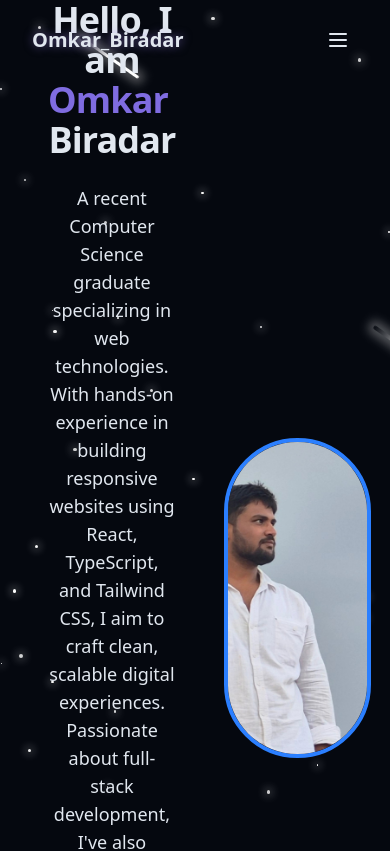
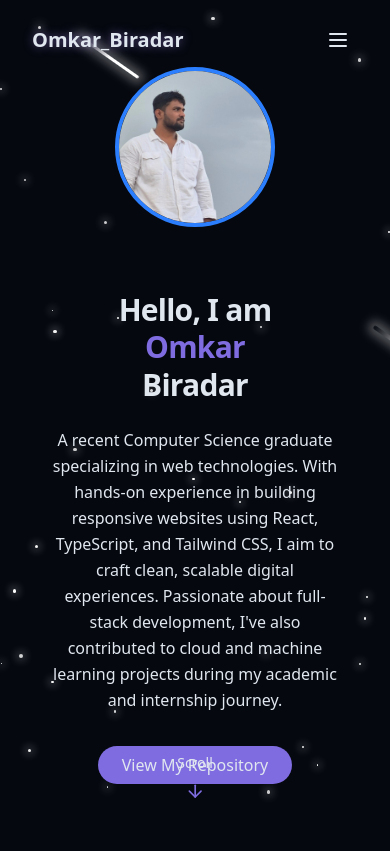
Before and after one commit to Om13884/my-portfolio, a React (Vite) app: page / in a window 390 px wide. Shown: the top 851 px of the page. Built offline with nearby package versions, Linux system fonts and the light colour scheme.

Commit message:
Fix: updated component path for Vercel build

```diff
--- a/src/components/HeroSection.jsx
+++ b/src/components/HeroSection.jsx
@@ -12,24 +12,18 @@ export const HeroSection = () => {
   return (
     <section
       id="hero"
-      className="relative min-h-screen flex items-center justify-center px-4"
+      className="relative min-h-screen flex items-center justify-center px-4 py-8"
     >
-      <div className="container max-w-6xl mx-auto flex items-center gap-12">
+      <div className="container max-w-6xl mx-auto flex flex-col-reverse md:flex-row items-center gap-8 md:gap-12 text-center md:text-left">
         {/* Left side - Text content */}
-        <div className="w-1/2 space-y-6">
-          <h1 className="text-4xl md:text-6xl font-bold tracking-tight">
-            <span className="opacity-0 animate-fade-in"> Hello, I am</span>
-            <span className="text-primary opacity-0 animate-fade-in-delay-1">
-              {" "}
-              Omkar
-            </span>
-            <span className="text-gradient ml-2 opacity-0 animate-fade-in-delay-2">
-              {" "}
-              Biradar
-            </span>
+        <div className="w-full md:w-1/2 space-y-6 flex flex-col items-center md:items-start">
+          <h1 className="text-3xl sm:text-4xl md:text-6xl font-bold tracking-tight leading-tight md:leading-tight">
+            <span className="block opacity-0 animate-fade-in">Hello, I am</span>
+            <span className="block text-primary opacity-0 animate-fade-in-delay-1">Omkar</span>
+            <span className="block text-gradient opacity-0 animate-fade-in-delay-2">Biradar</span>
           </h1>
 
-          <p className="text-lg md:text-xl text-muted-foreground max-2-2xl opacity-0 animate-fade-in-delay-3">
+          <p className="text-base sm:text-lg md:text-xl text-muted-foreground max-w-md md:max-w-2xl leading-relaxed opacity-0 animate-fade-in-delay-3">
             A recent Computer Science graduate specializing in web technologies. With hands-on experience in building responsive websites using React, TypeScript, and Tailwind CSS, I aim to craft clean, scalable digital experiences. Passionate about full-stack development, I've also contributed to cloud and machine learning projects during my academic and internship journey.
           </p>
 
@@ -41,32 +35,27 @@ export const HeroSection = () => {
         </div>
 
         {/* Right side - Photo */}
-        <div className="w-1/2 flex justify-center">
-          <div className={`w-80 h-80 rounded-full overflow-hidden border-4 ${isDarkMode ? 'border-blue-500' : 'border-orange-400'} relative group`}>
+        <div className="w-full md:w-1/2 flex justify-center mb-8 md:mb-0">
+          <div className={`w-40 h-40 sm:w-56 sm:h-56 md:w-80 md:h-80 rounded-full overflow-hidden border-4 ${isDarkMode ? 'border-blue-500' : 'border-orange-400'} relative group`}>
             {/* Glow effect */}
             <div className={`absolute -inset-8 ${isDarkMode ? 'bg-blue-500/80' : 'bg-orange-400/80'} blur-[100px] rounded-full group-hover:${isDarkMode ? 'bg-blue-500/90' : 'bg-orange-400/90'} transition-all duration-500`}></div>
-
             {/* Cloud-like elements for light mode */}
             {!isDarkMode && (
               <>
-                <div className="absolute -top-4 -left-4 w-16 h-16 bg-white/30 rounded-full blur-md animate-float-slow"></div>
-                <div className="absolute top-8 -right-4 w-20 h-20 bg-white/40 rounded-full blur-md animate-float-slow-delay"></div>
-                <div className="absolute -bottom-4 left-8 w-24 h-24 bg-white/30 rounded-full blur-md animate-float-slow-delay-2"></div>
+                <div className="absolute -top-4 -left-4 w-10 h-10 sm:w-16 sm:h-16 bg-white/30 rounded-full blur-md animate-float-slow"></div>
+                <div className="absolute top-8 -right-4 w-12 h-12 sm:w-20 sm:h-20 bg-white/40 rounded-full blur-md animate-float-slow-delay"></div>
+                <div className="absolute -bottom-4 left-8 w-16 h-16 sm:w-24 sm:h-24 bg-white/30 rounded-full blur-md animate-float-slow-delay-2"></div>
               </>
             )}
-
             {/* Photo container */}
             <div className="relative z-10 w-full h-full">
               {/* Orange circle */}
               <div className="absolute -inset-4 bg-orange-400/20 rounded-full blur-xl animate-pulse"></div>
-
               {/* Additional glow effects */}
               <div className="absolute -inset-2 bg-primary/20 rounded-full blur-lg"></div>
               <div className="absolute -inset-6 bg-orange-500/10 rounded-full blur-2xl"></div>
-
               {/* New glow effect */}
               <div className="absolute -inset-8 bg-orange-400/30 rounded-full blur-3xl animate-pulse-slow"></div>
-
               <img
                 src="/omkar_pic.jpg"
                 alt="Omkar Biradar"
--- a/src/pages/Home.jsx
+++ b/src/pages/Home.jsx
@@ -8,7 +8,7 @@ import { ProjectsSection } from "../components/ProjectsSection";
 import { ContactSection } from "../components/ContactSection";
 import { Footer } from "../components/Footer";
 import { InternshipsSection } from "../components/InternshipsSection";
-import { WhiteBackground } from "../components/whitebackground";
+import { WhiteBackground } from "../components/WhiteBackground";
 export const Home = () => {
   return (
     <div className="min-h-screen bg-background text-foreground overflow-x-hidden">
```
Also changed, not shown: banner.png (deleted).
